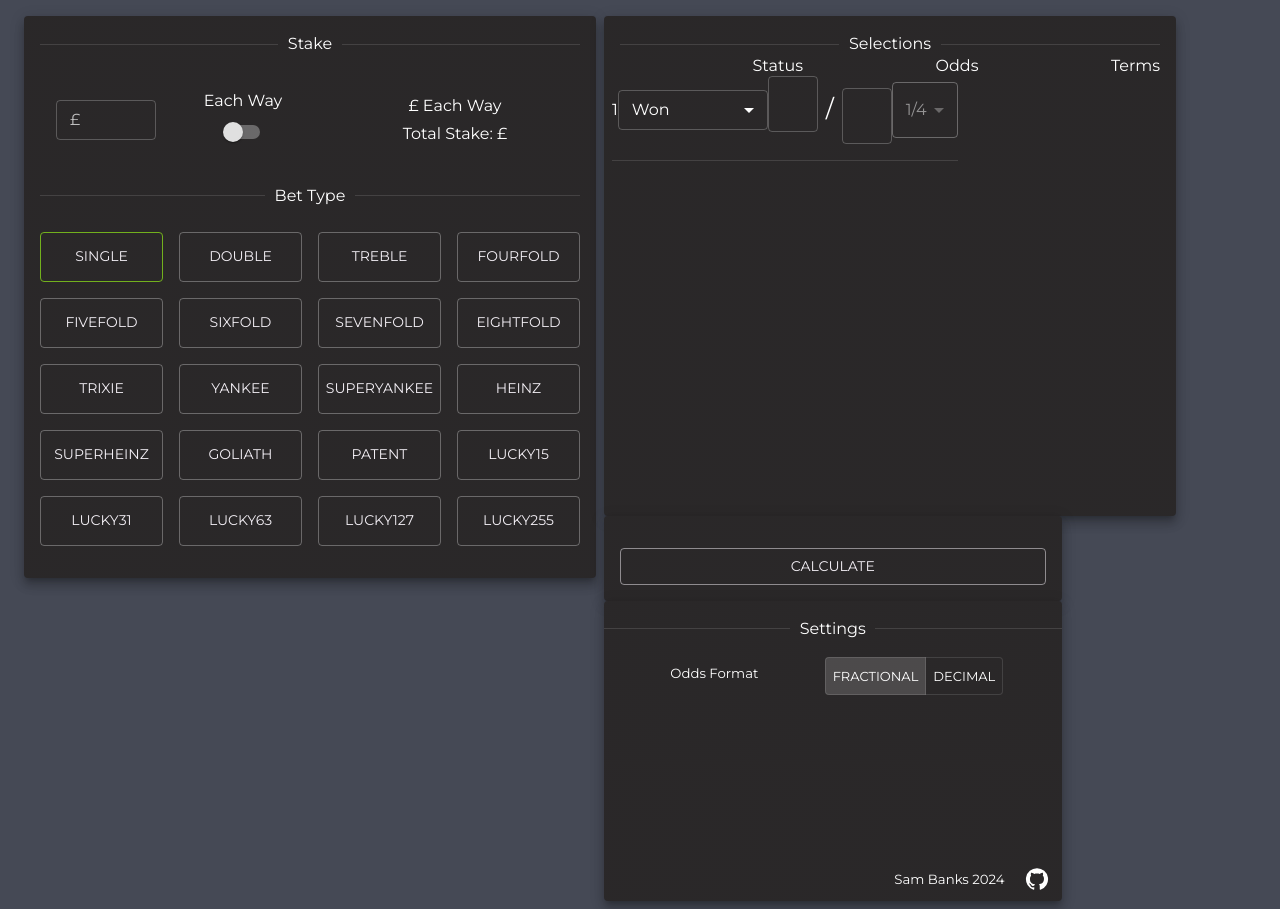
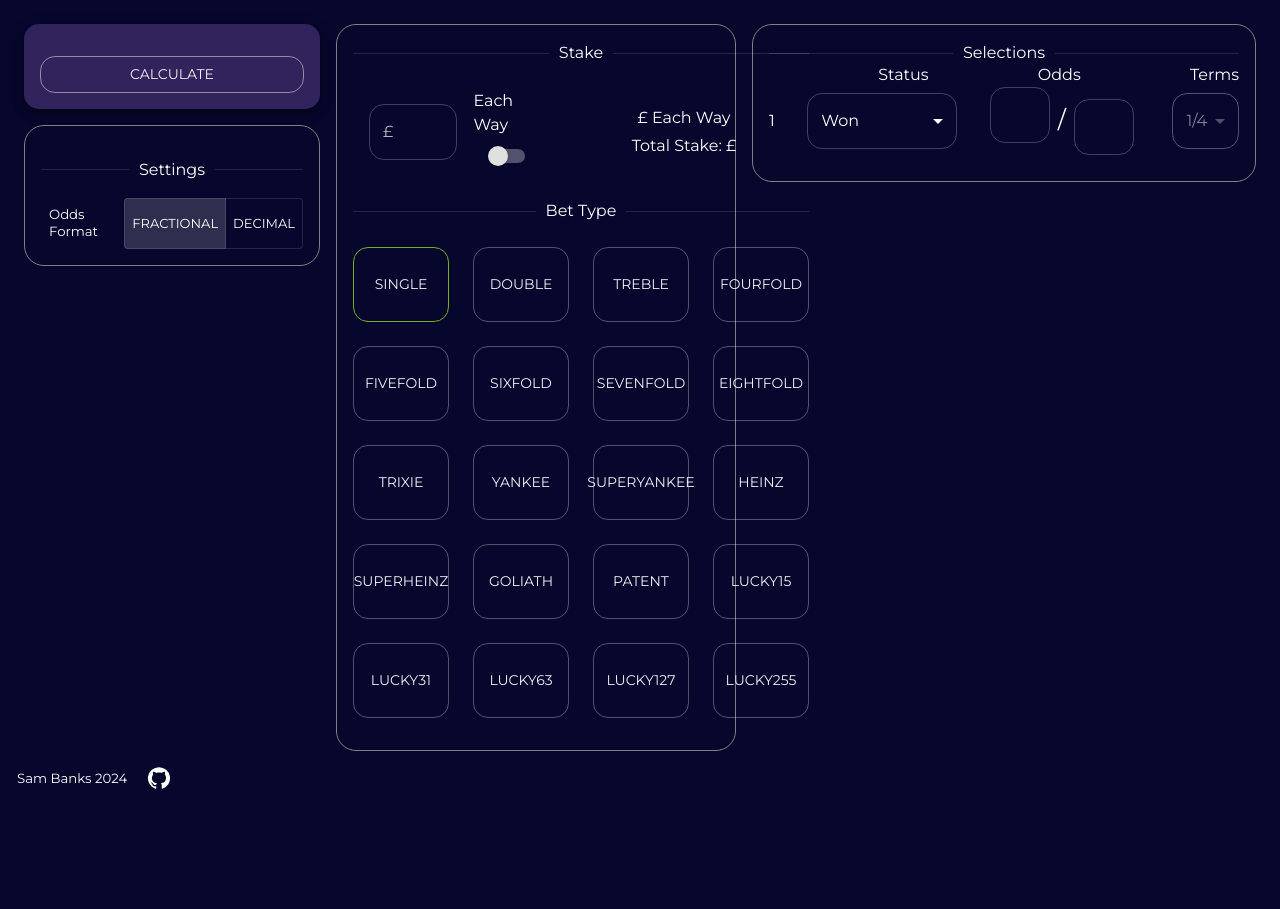
Before and after one commit to sambanks5/PortfolioWebsite, a React (Create React App) app: page / in a window 1280 px wide. After the commit the page ends 800 px from the top, so only its background shows below. Built offline with nearby package versions, Linux system fonts and the light colour scheme.

Commit message:
Layout changes

```diff
--- a/src/App.css
+++ b/src/App.css
@@ -1,33 +1,3 @@
-.App {
-  text-align: center;
-}
-
-.App-logo {
-  height: 40vmin;
-  pointer-events: none;
-}
-
-@media (prefers-reduced-motion: no-preference) {
-  .App-logo {
-    animation: App-logo-spin infinite 20s linear;
-  }
-}
-
-.App-header {
-  background-color: #282c34;
-  min-height: 100vh;
-  display: flex;
-  flex-direction: column;
-  align-items: center;
-  justify-content: center;
-  font-size: calc(10px + 2vmin);
-  color: white;
-}
-
-.App-link {
-  color: #61dafb;
-}
-
 
 .item-enter {
   opacity: 0;
--- a/src/App.jsx
+++ b/src/App.jsx
@@ -118,14 +118,60 @@ function App() {
 	};
 
 	return (
-    <Container sx={{ p: 0, m: 0 }}>
-      <Grid container spacing={1} sx={{ my: 1 }}>
-        <Grid item md={12} lg={6}>
-          <Paper sx={{ width: "100%" }} elevation={8}>
-            {/* <Button variant="outlined" onClick={() => console.log(betcruncher.calculator(betslip, runners))} /> */}
-            <Box sx={{ p: 2 }}>
+		<Container maxWidth>
+			<Grid
+				container
+				spacing={2}
+				sx={{ my: 1 }}>
+				<Grid
+					item
+					xs={12}
+					sm={3}>
+					<Betslip
+						betslip={betslip}
+						runners={runners}
+					/>
+					<Box
+						id="settings-container"
+						sx={{ border: "1px solid grey", borderRadius: 5, p: 2, mt: 2 }}>
+						<Divider
+							orientation="Horizontal"
+							flexItem
+							sx={{ py: 2 }}>
+							Settings
+						</Divider>
+						<Box sx={{ display: "flex", flexDirection: "row", justifyContent: "space-evenly" }}>
+							<Typography
+								variant="h5"
+								sx={{ p: 1, textAlign: "left" }}>
+								Odds Format
+							</Typography>
+							<ToggleButtonGroup
+								value={oddsFormat}
+								size="small"
+								exclusive
+								onChange={(event, newFormat) => {
+									if (newFormat !== null) {
+										setOddsFormat(newFormat);
+									}
+								}}>
+								<ToggleButton value="fractional">Fractional</ToggleButton>
+								<ToggleButton value="decimal">Decimal</ToggleButton>
+							</ToggleButtonGroup>
+						</Box>
+					</Box>
+				</Grid>
+				<Grid
+					id="stake-container"
+					item
+					xs={12}
+					sm={4}>
+					<Box sx={{ border: "1px solid grey", borderRadius: 5, p: 2, minHeight: "720px" }}>
 						<FormControl>
-                <Divider orientation="Horizontal" flexItem sx={{ mb: 3 }}>
+							<Divider
+								orientation="Horizontal"
+								flexItem
+								sx={{ mb: 3 }}>
 								Stake
 							</Divider>
 							<Box
@@ -138,13 +184,12 @@ function App() {
 								}}>
 								<TextField
 									variant="outlined"
-                    size="small"
 									type="amount"
 									value={stake}
 									onChange={handleStakeChange}
 									error={error}
 									helperText={error ? "Invalid input. Please enter a positive number." : ""}
-                    sx={{ ml: 2, width: "100px" }}
+									sx={{ ml: 2, width: "100px", fontSize: "3rem" }}
 									InputProps={{
 										startAdornment: <InputAdornment position="start">£</InputAdornment>,
 									}}
@@ -165,7 +210,9 @@ function App() {
 									labelPlacement="top"
 								/>
 								<Box sx={{ p: 2, minWidth: "250px", textAlign: "center" }}>
-                    <Typography variant="h4" sx={{ mb: 1 }}>
+									<Typography
+										variant="h4"
+										sx={{ mb: 1 }}>
 										{betslip.eachWay ? "£" + stake + " Win Only" : "£" + stake + " Each Way"}
 									</Typography>
 
@@ -173,20 +220,29 @@ function App() {
 								</Box>
 							</Box>
 
-                <Divider orientation="Horizontal" flexItem sx={{ my: 3 }}>
+							<Divider
+								orientation="Horizontal"
+								flexItem
+								sx={{ my: 3 }}>
 								Bet Type
 							</Divider>
 							<Box sx={{ mb: 2 }}>
-                  <Grid container spacing={2}>
+								<Grid
+									container
+									spacing={3}>
 									{types.map((type, index) => (
-                      <Grid item xs={6} sm={3} key={index}>
+										<Grid
+											item
+											xs={6}
+											sm={3}
+											key={index}>
 											<Button
 												variant="outlined"
 												onClick={() => handleTypeChange(type)}
 												fullWidth
 												sx={{
 													borderColor: betslip.type === type ? "secondary.main" : "action.disabled",
-                            height: "50px",
+													height: "75px",
 												}} // Change border color if active
 											>
 												{type}
@@ -197,19 +253,28 @@ function App() {
 							</Box>
 						</FormControl>
 					</Box>
-          </Paper>
 				</Grid>
-        <Grid item xs={12} sm={6}>
-          <Paper sx={{ width: "100%", minHeight: "500px", p: 2 }} elevation={8}>
-            {/*########## Selections ##########*/}
-
-            <Divider orientation="Horizontal" flexItem>
+				<Grid
+					id="selections-container"
+					item
+					xs={12}
+					sm={5}>
+					<Box sx={{ border: "1px solid grey", borderRadius: 5, p: 2 }}>
+						<Divider
+							orientation="Horizontal"
+							flexItem>
 							Selections
 						</Divider>
-
-            <Grid container spacing={1}>
-              <Grid item xs={12}>
-                <Grid container justifyContent="space-between" alignItems="center">
+						<Grid
+							container
+							spacing={0}
+							id="Yes">
+							<Grid
+								item
+								xs={12}>
+								<Grid
+									container
+									justifyContent="space-between">
 									<Grid item>
 										<Typography variant="h4"></Typography>
 									</Grid>
@@ -224,17 +289,29 @@ function App() {
 									</Grid>
 								</Grid>
 							</Grid>
-              <TransitionGroup id="yes">
+							<TransitionGroup style={{ width: "100%" }}>
 								{Array.from({ length: numSelections }).map((_, index) => (
-                  <Grow in={true} key={index}>
-                    <Grid item xs={12}>
-                      <Grid container justifyContent="space-between" alignItems="center" sx={{ pb: 1 }}>
+									<Grow
+										in={true}
+										key={index}>
+										<Grid
+											item
+											xs={12}>
+											<Grid
+												container
+												justifyContent="space-between"
+												alignItems="center"
+												sx={{ pb: 1 }}>
 												<Grid item>
 													<Typography variant="h4">{index + 1}</Typography>
 												</Grid>
 												<Grid item>
 													<FormControl>
-                            <Select variant="outlined" size="small" sx={{ minWidth: "150px" }} value={status[index] !== undefined ? status[index] : 1} onChange={(event) => handleStatusChange(index, parseInt(event.target.value, 10))}>
+														<Select
+															variant="outlined"
+															sx={{ minWidth: "150px", my: 1 }}
+															value={status[index] !== undefined ? status[index] : 1}
+															onChange={(event) => handleStatusChange(index, parseInt(event.target.value, 10))}>
 															<MenuItem value={1}>Won</MenuItem>
 															<MenuItem value={2}>Placed</MenuItem>
 															<MenuItem value={0}>Lost</MenuItem>
@@ -242,28 +319,53 @@ function App() {
 														</Select>
 													</FormControl>
 												</Grid>
+												<Grid
+													item
+													sx={{ minWidth: "150px", display: "flex", justifyContent: "center" }}>
+													{oddsFormat === "decimal" ? (
+														<TextField
+															variant="outlined"
+															type="number"
+															onChange={(event) => handleOddsChange(index, event.target.value)}
+															sx={{ width: "100px" }}
+														/>
+													) : (
+														<Grid
+															container
+															alignItems="center">
 															<Grid item>
-                          {oddsFormat === "decimal" ? (
-                            <TextField variant="outlined" type="number" onChange={(event) => handleOddsChange(index, event.target.value)} sx={{ width: "100px" }} />
-                          ) : (
-                            <Grid container alignItems="center">
-                              <Grid item>
-                                <TextField variant="outlined" type="number" sx={{ width: "50px", mb: 1.5 }} onChange={(event) => handleFractionalOddsChange(index, "numerator", event.target.value)} />
+																<TextField
+																	variant="outlined"
+																	type="number"
+																	sx={{ width: "60px", mb: 1.5 }}
+																	onChange={(event) => handleFractionalOddsChange(index, "numerator", event.target.value)}
+																/>
 															</Grid>
 															<Grid item>
-                                <Typography variant="h2" sx={{ mx: 1 }}>
+																<Typography
+																	variant="h2"
+																	sx={{ mx: 1 }}>
 																	/
 																</Typography>
 															</Grid>
 															<Grid item>
-                                <TextField variant="outlined" type="number" sx={{ width: "50px", mt: 1.5 }} onChange={(event) => handleFractionalOddsChange(index, "denominator", event.target.value)} />
+																<TextField
+																	variant="outlined"
+																	type="number"
+																	sx={{ width: "60px", mt: 1.5 }}
+																	onChange={(event) => handleFractionalOddsChange(index, "denominator", event.target.value)}
+																/>
 															</Grid>
 														</Grid>
 													)}
 												</Grid>
 												<Grid item>
 													<FormControl>
-                            <Select variant="outlined" value={runners[index]?.terms || "1/4"} onChange={(event) => handlePlaceTermsChange(index, event.target.value)} disabled={!betslip.eachWay}>
+														<Select
+															variant="outlined"
+															value={runners[index]?.terms || "1/4"}
+															onChange={(event) => handlePlaceTermsChange(index, event.target.value)}
+															disabled={!betslip.eachWay}>
 															<MenuItem value={"1/1"}>1/1</MenuItem>
 															<MenuItem value={"1/2"}>1/2</MenuItem>
 															<MenuItem value={"1/3"}>1/3</MenuItem>
@@ -274,50 +376,36 @@ function App() {
 													</FormControl>
 												</Grid>
 											</Grid>
-                      <Divider orientation="Horizontal" flexItem sx={{ my: 1 }} />
+											{/* <Divider
+											orientation="Horizontal"
+											flexItem
+											sx={{ my: 1 }}
+										/> */}
 										</Grid>
 									</Grow>
 								))}
 							</TransitionGroup>
 						</Grid>
-          </Paper>
-          <Betslip betslip={betslip} runners={runners} />
+					</Box>
+				</Grid>
+			</Grid>
 
-          <Paper sx={{ minHeight: 300, width: "80%", position: "relative" }} elevation={8}>
-            <Divider orientation="Horizontal" flexItem sx={{ py: 2 }}>
-              Settings
-            </Divider>
-            <Box sx={{ display: "flex", flexDirection: "row", justifyContent: "space-evenly" }}>
-              <Typography variant="h5" sx={{ p: 1, textAlign: "left" }}>
-                Odds Format
-              </Typography>
-              <ToggleButtonGroup
-                value={oddsFormat}
-                size="small"
-                exclusive
-                onChange={(event, newFormat) => {
-                  if (newFormat !== null) {
-                    setOddsFormat(newFormat);
-                  }
-                }}>
-                <ToggleButton value="fractional">Fractional</ToggleButton>
-                <ToggleButton value="decimal">Decimal</ToggleButton>
-              </ToggleButtonGroup>
-            </Box>
-            <Box sx={{ position: "absolute", bottom: "0", right: "5px", display: "flex", flexDirection: "row", justifyContent: "space-evenly" }}>
-              <Typography variant="h5" sx={{ p: 1.5, textAlign: "left", marginBottom: "0" }}>
+			<Box sx={{ position: "absolute", bottom: "0", left: "5px", display: "flex", flexDirection: "row", justifyContent: "space-evenly" }}>
+				<Typography
+					variant="h5"
+					sx={{ p: 1.5, textAlign: "left", marginBottom: "0" }}>
 					Sam Banks 2024
 				</Typography>
 
-              <Link href="https://github.com/yourusername" target="_blank" rel="noopener noreferrer">
+				<Link
+					href="https://github.com/sambanks5"
+					target="_blank"
+					rel="noopener noreferrer">
 					<IconButton>
 						<GitHubIcon />
 					</IconButton>
 				</Link>
 			</Box>
-          </Paper>
-        </Grid>
-      </Grid>
 		</Container>
 	);
 }
--- a/src/components/betslip.jsx
+++ b/src/components/betslip.jsx
@@ -13,7 +13,7 @@ const Betslip = ({ betslip, runners }) => {
   };
 
   return (
-    <Paper sx={{ width: "80%", p: 2 }} elevation={8}>
+    <Paper sx={{ p: 2 }} elevation={8}>
       <Typography variant="h4" sx={{ mb: 2 }}>
         {result && `Total Stake: ${result.totalStake}`}
       </Typography>
--- a/src/index.js
+++ b/src/index.js
@@ -15,8 +15,8 @@ const theme = createTheme({
       main: '#72B01D',
     },
     background: {
-      default: '#454955',
-      paper: '#0D0A0B',
+      default: '#07072d',
+      paper: '#140647',
     },
     info: {
       main: '#3F7D20',
@@ -58,6 +58,27 @@ const theme = createTheme({
         },
       },
     },
+    MuiOutlinedInput: {
+      styleOverrides: {
+        root: {
+          borderRadius: 15, // Set the border radius to your desired value
+        },
+      },
+    },
+    MuiButton: {
+      styleOverrides: {
+        root: {
+          borderRadius: 15, // Set the border radius to your desired value
+        },
+      },
+    },
+    MuiPaper: {
+      styleOverrides: {
+        root: {
+          borderRadius: 15, // Set the border radius to your desired value
+        },
+      },
+    },
   },
 });
 
```
Lines whose indentation alone changed are shown as unchanged.
